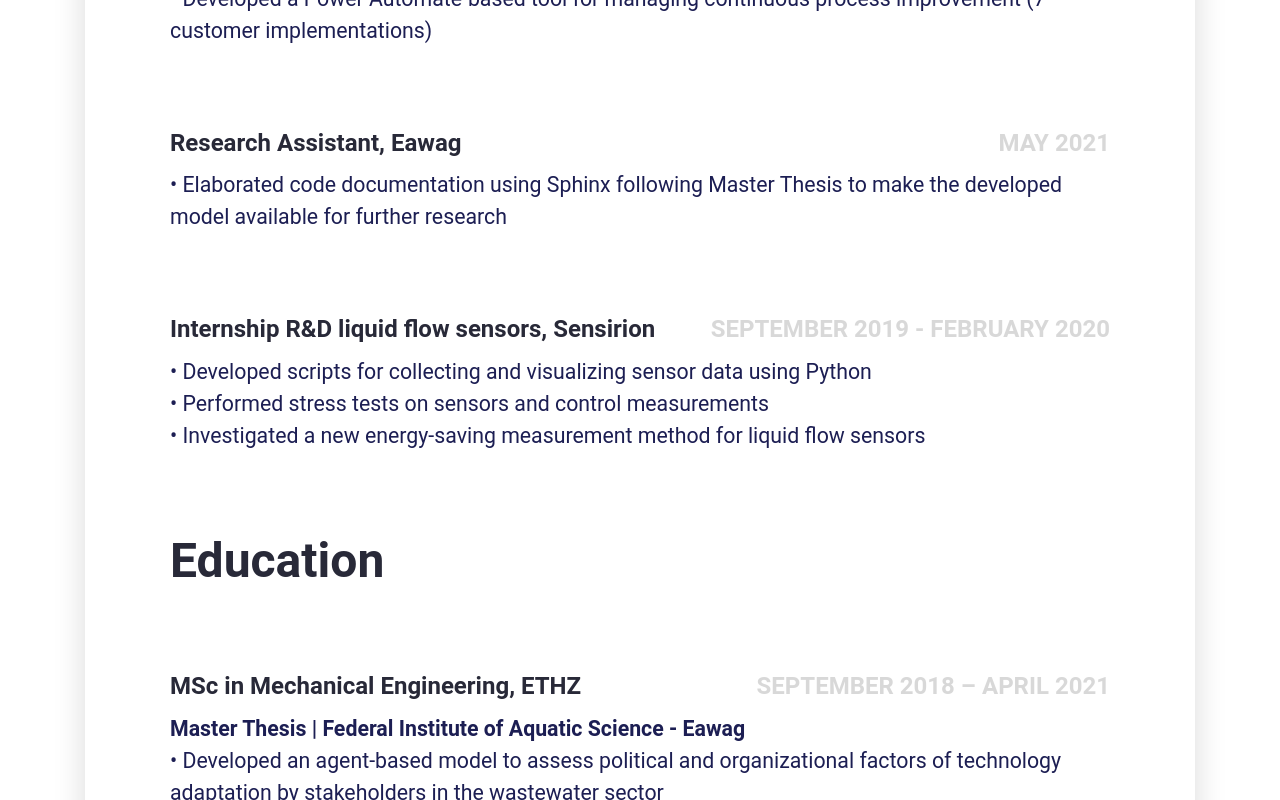
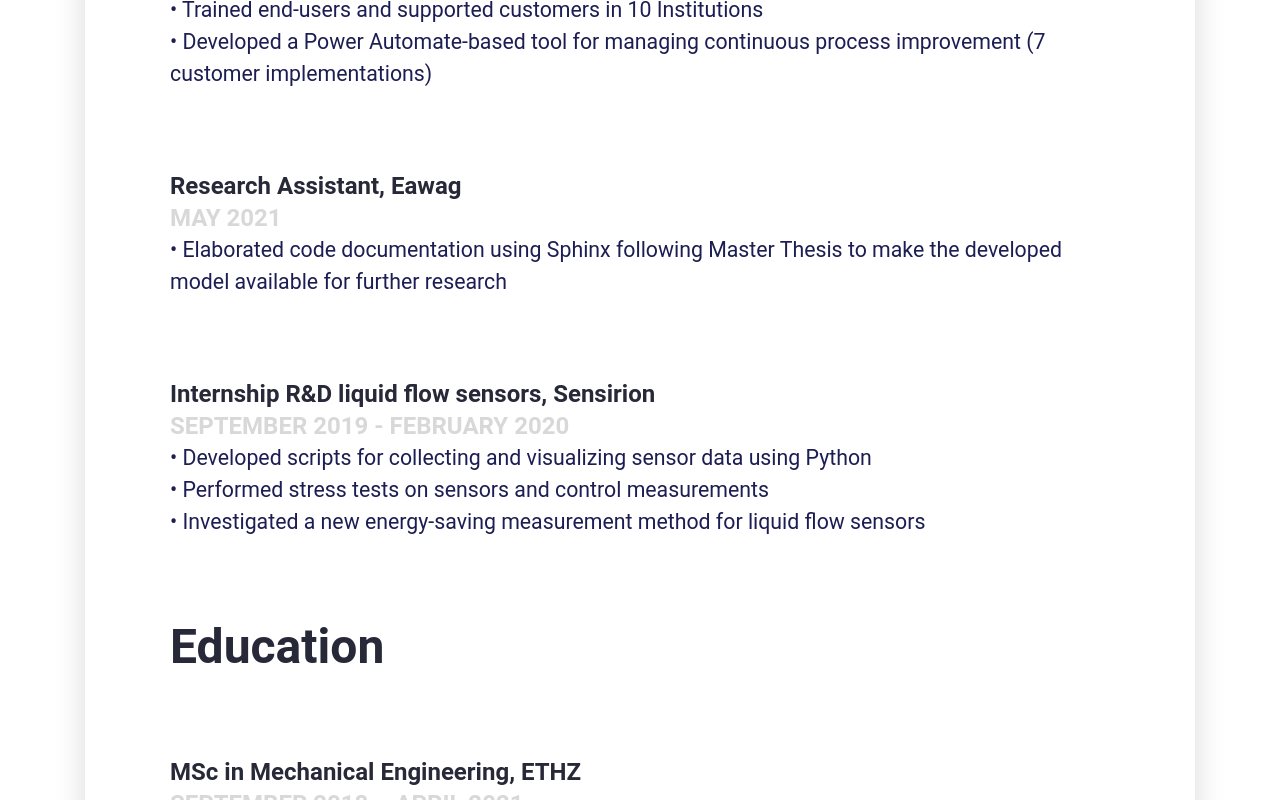
Before and after one commit to thewort/portfolio, a React (Vite) app: page / in a window 1280 px wide. Shown: the part 1840-2640 px from the top of the page. Built offline with nearby package versions, Linux system fonts and the light colour scheme.

Commit message:
improved mobile view

```diff
--- a/index.html
+++ b/index.html
@@ -4,7 +4,7 @@
     <meta charset="UTF-8" />
     <link rel="icon" type="image/svg+xml" href="/vite.svg" />
     <meta name="viewport" content="width=device-width, initial-scale=1.0" />
-    <title>Portfolio1</title>
+    <title>Samuel Derwort</title>
   </head>
   <body>
     <div id="root"></div>
--- a/src/App.css
+++ b/src/App.css
@@ -665,6 +665,7 @@
 }
 
 @media only screen and (max-width: 1200px) {
+
   .btn-outline-primary {
     display: none;
   }
@@ -763,6 +764,9 @@
 }
 
 @media screen and (max-width: 1200px) {
+  .navbar {
+    padding: 0px 42.667px;
+  }
   .nav__hamburger {
     display: flex;
     z-index: 200;
@@ -798,7 +802,7 @@
     z-index: -1000;
   }
   .navbar--items.active {
-    top: 30px;
+    top: 0px;
   }
   .nav__hamburger.active :nth-child(1) {
     transform: rotate(45deg) translate(0.45rem, 0.1875rem);
--- a/src/Pages/AboutMe.jsx
+++ b/src/Pages/AboutMe.jsx
@@ -2,7 +2,7 @@
     return (
       <section id="AboutMe" className="about--section">
         <div className="about--section--img">
-          <img src="/public/img/about-me.png" alt="About Me" />
+          <img src="img/about-me.png" alt="About Me" />
         </div>
         <div className="hero--section--content--box about--section--box">
           <div className="hero--section--content">
--- a/src/Pages/CV.jsx
+++ b/src/Pages/CV.jsx
@@ -30,10 +30,8 @@
                     <h2 className="portfolio--section--title">Experience</h2>
                     {data?.Experience?.map((item, index) => (
                         <div key={index} className="portfolio--element--card">
-                            <div className="portfolio--element--title--container">
-                                <h3 className="portfolio--element--title">{item.title}, {item.company}</h3>
-                                <h3 className="portfolio--element--date">{item.date}</h3>
-                            </div>
+                            <h3 className="portfolio--element--title">{item.title}, {item.company}</h3>
+                            <h3 className="portfolio--element--date">{item.date}</h3>
                             <div className="portfolio--element--description">
                                 {Array.isArray(item.description) ? (
                                     item.description.map((desc, descIndex) => (
@@ -48,10 +46,8 @@
                     <h2 className="portfolio--section--title">Education</h2>
                     {data?.Education?.map((item, index) => (
                         <div key={index} className="portfolio--element--card">
-                            <div className="portfolio--element--title--container">
-                                <h3 className="portfolio--element--title">{item.title}, {item.institution}</h3>
-                                <h3 className="portfolio--element--date">{item.date}</h3>
-                            </div>
+                            <h3 className="portfolio--element--title">{item.title}, {item.institution}</h3>
+                            <h3 className="portfolio--element--date">{item.date}</h3>
                             <div className="portfolio--element--description">
                                 {Array.isArray(item.description) ? (
                                     item.description.map((desc, descIndex) => (
--- a/src/Pages/Navbar.jsx
+++ b/src/Pages/Navbar.jsx
@@ -34,9 +34,6 @@
 
   return (
     <nav className={`navbar ${navActive ? "active" : ""}`}>
-      <div>
-{/*         <img src="./img/logo.svg" alt="Logoipsum" /> */}
-      </div>
       <a
         className={`nav__hamburger ${navActive ? "active" : ""}`}
         onClick={toggleNav}
```
